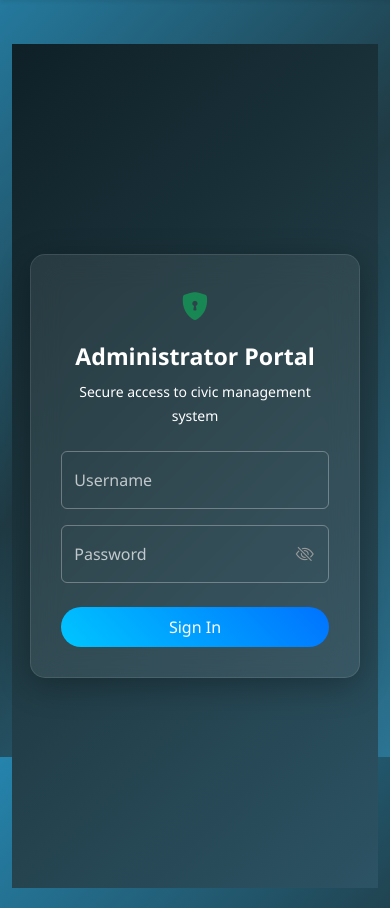
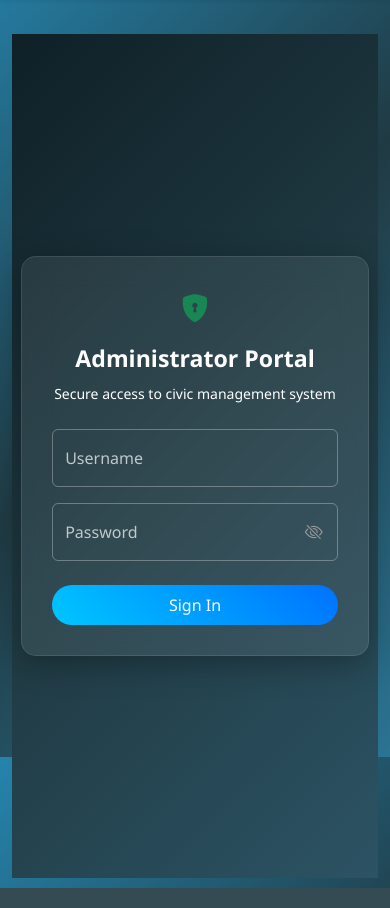
Before and after one commit to shivtejshiudakar/FixMyCity, a Flask app: page /admin in a window 390 px wide. Shown: the part 87-995 px from the top of the page. Run offline with Flask 3, Linux system fonts and the light colour scheme; some libraries are stand-ins or nearby versions.

Commit message:
css update

```diff
--- a/static/css/style.css
+++ b/static/css/style.css
@@ -19,6 +19,7 @@ nav {
     color: white;
     padding: 15px 25px;
     display: flex;
+    flex-wrap: wrap;
     align-items: center;
     gap: 20px;
 }
@@ -82,7 +83,7 @@ form textarea {
     margin-bottom: 12px;
     padding: 10px;
     width: 100%;
-    max-width: 320px;
+    max-width: 100%;
     border: 1px solid #ccc;
     border-radius: 6px;
 }
@@ -116,8 +117,8 @@ form textarea:focus {
     border-radius: 20px;
     box-shadow: 0 8px 32px rgba(0,0,0,0.3);
     padding: 40px;
-    width: 420px;
-    max-width: 90%;
+    width: 100%;
+    max-width: 420px;
     color: white;
     transition: 0.3s ease;
 }
@@ -193,3 +194,29 @@ form textarea:focus {
     background: #2c3e50;   /* dark list background */
     color: #fff;           /* text color */
 }
+
+
+/* ======================
+   MOBILE FIX
+====================== */
+@media (max-width: 768px) {
+
+    .glass-card {
+        width: 95%;
+        padding: 20px;
+    }
+
+    nav {
+        flex-wrap: wrap;
+    }
+
+    form input,
+    form select,
+    form textarea {
+        width: 100%;
+    }
+
+    .container {
+        padding: 10px;
+    }
+}
--- a/templates/base.html
+++ b/templates/base.html
@@ -11,8 +11,9 @@
     <link rel="stylesheet" href="https://cdn.jsdelivr.net/npm/bootstrap-icons@1.11.1/font/bootstrap-icons.css">
 
     <link href="https://cdn.jsdelivr.net/npm/bootstrap@5.3.2/dist/css/bootstrap.min.css" rel="stylesheet">
-<link href="https://cdn.jsdelivr.net/npm/bootstrap-icons@1.11.3/font/bootstrap-icons.css" rel="stylesheet">
+    <link href="https://cdn.jsdelivr.net/npm/bootstrap-icons@1.11.3/font/bootstrap-icons.css" rel="stylesheet">
 
+    <meta name="viewport" content="width=device-width, initial-scale=1.0">
 <style>
 
 /* ===== GOVERNMENT GRADIENT BACKGROUND ===== */
```
